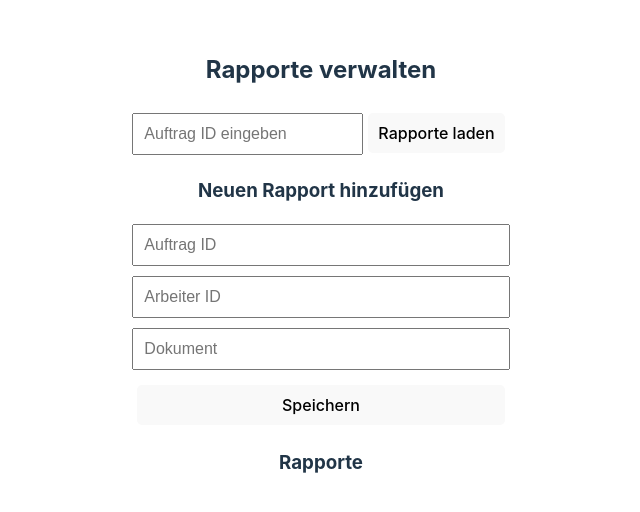
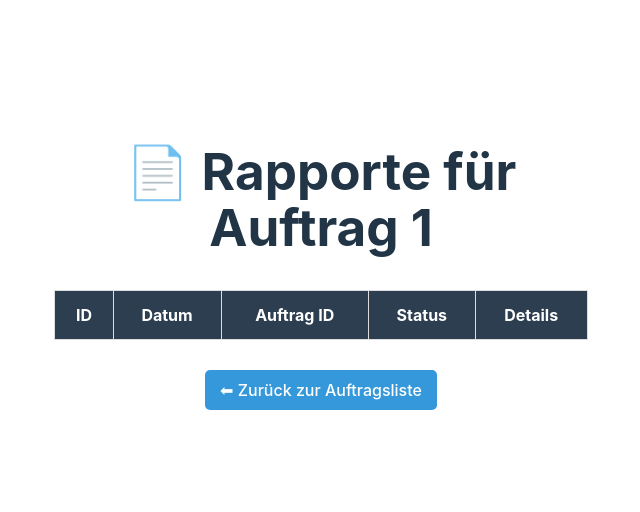
Before and after one commit to awulz/Service-Auftrag, a React (Vite) app in the folder frontend/: page /rapporte/1 in a window 1280 px wide. Shown: the part 136-648 px from the top of the page, without its empty margins (319-959 px from the left). Built offline with nearby package versions, Linux system fonts and the light colour scheme.

Commit message:
Rapporte - Fertig

```diff
--- a/frontend/src/App.jsx
+++ b/frontend/src/App.jsx
@@ -1,7 +1,7 @@
 import { BrowserRouter as Router, Routes, Route } from "react-router-dom";
 import AuftragsListe from "./components/AuftragsListe";
 import AuftragForm from "./components/AuftragForm";
-import Rapporte from "./Rapporte";
+import Rapporte from "./components/Rapporte";
 import Auftragsmanagement from "./components/Auftragsmanagement";
 import AuftragsBearbeitung from "./components/AuftragsBearbeitung";
 import "./App.css";
@@ -13,6 +13,7 @@ function App() {
                 <Routes>
                     <Route path="/" element={<AuftragsListe />} />
                     <Route path="/rapporte/:id" element={<Rapporte />} />
+                    <Route path="/rapporte" element={<Rapporte />} />
                     <Route path="/auftrag-erfassen" element={<AuftragForm />} />
                     <Route path="/auftragsmanagement" element={<Auftragsmanagement />} />
                     <Route path="/auftrag-bearbeiten/:id" element={<AuftragsBearbeitung />} />
--- a/frontend/src/Rapporte.jsx
+++ /dev/null
@@ -1,108 +0,0 @@
-import React, { useState, useEffect } from "react";
-import { getRapporte, createRapport, deleteRapport, markRapportAsVerrechnet } from "./services/api";
-
-const Rapporte = () => {
-    const [rapporte, setRapporte] = useState([]);
-    const [auftragId, setAuftragId] = useState(""); // Welcher Auftrag wird geladen?
-    const [newRapport, setNewRapport] = useState({ auftrag_id: "", arbeiter_id: "", dokument: "" });
-
-
-    const fetchRapporte = async () => {
-        if (!auftragId) return;
-        try {
-            const data = await getRapporte(auftragId);
-            setRapporte(data);
-        } catch (error) {
-            console.error("Fehler beim Laden der Rapporte:", error);
-        }
-    };
-
-
-    const handleSaveRapport = async (event) => {
-        event.preventDefault();
-        try {
-            await createRapport(newRapport);
-            alert("Rapport gespeichert!");
-            fetchRapporte(); // Neu laden
-        } catch (error) {
-            console.error("Fehler beim Speichern:", error);
-        }
-    };
-
-
-    const handleDeleteRapport = async (rapportId) => {
-        try {
-            await deleteRapport(rapportId);
-            alert("Rapport gelöscht!");
-            fetchRapporte();
-        } catch (error) {
-            console.error("Fehler beim Löschen:", error);
-        }
-    };
-
-    const handleMarkVerrechnet = async (rapportId) => {
-        try {
-            await markRapportAsVerrechnet(rapportId);
-            alert("Rapport verrechnet!");
-            fetchRapporte();
-        } catch (error) {
-            console.error("Fehler beim Markieren:", error);
-        }
-    };
-
-    useEffect(() => {
-        fetchRapporte();
-    }, [auftragId]);
-
-    return (
-        <div>
-            <h2>Rapporte verwalten</h2>
-            <input
-                type="number"
-                placeholder="Auftrag ID eingeben"
-                value={auftragId}
-                onChange={(e) => setAuftragId(e.target.value)}
-            />
-            <button onClick={fetchRapporte}>Rapporte laden</button>
-
-            <h3>Neuen Rapport hinzufügen</h3>
-            <form onSubmit={handleSaveRapport}>
-                <input
-                    type="number"
-                    placeholder="Auftrag ID"
-                    value={newRapport.auftrag_id}
-                    onChange={(e) => setNewRapport({ ...newRapport, auftrag_id: e.target.value })}
-                    required
-                />
-                <input
-                    type="number"
-                    placeholder="Arbeiter ID"
-                    value={newRapport.arbeiter_id}
-                    onChange={(e) => setNewRapport({ ...newRapport, arbeiter_id: e.target.value })}
-                    required
-                />
-                <input
-                    type="text"
-                    placeholder="Dokument"
-                    value={newRapport.dokument}
-                    onChange={(e) => setNewRapport({ ...newRapport, dokument: e.target.value })}
-                    required
-                />
-                <button type="submit">Speichern</button>
-            </form>
-
-            <h3>Rapporte</h3>
-            <ul>
-                {rapporte.map((rapport) => (
-                    <li key={rapport.id}>
-                        {rapport.dokument} - Arbeiter: {rapport.arbeiter_id} -
-                        <button onClick={() => handleDeleteRapport(rapport.id)}>Löschen</button>
-                        <button onClick={() => handleMarkVerrechnet(rapport.id)}>Als verrechnet markieren</button>
-                    </li>
-                ))}
-            </ul>
-        </div>
-    );
-};
-
-export default Rapporte;
--- a/frontend/src/components/Auftragsmanagement.jsx
+++ b/frontend/src/components/Auftragsmanagement.jsx
@@ -50,7 +50,7 @@ function Auftragsmanagement() {
                                     <Link to={`/auftrag-bearbeiten/${auftrag.id}`}>
                                         <button className="btn bearbeiten">✏ Bearbeiten</button>
                                     </Link>
-                                    <Link to={`/rapporte/${auftrag.id}`}>
+                                    <Link to= "./rapporte">
                                         <button className="btn rapport">📄 Rapport</button>
                                     </Link>
                                 </td>
--- a/frontend/src/Rapporte.css
+++ b/frontend/src/components/Rapporte.css
@@ -32,10 +32,9 @@
 
 .btn {
     padding: 10px 15px;
-    margin: 10px;
+    font-size: 16px;
     border: none;
     cursor: pointer;
-    font-size: 16px;
     border-radius: 5px;
     transition: 0.3s;
 }
--- /dev/null
+++ b/frontend/src/components/Rapporte.jsx
@@ -0,0 +1,35 @@
+import { useParams, Link } from "react-router-dom";
+import "./Rapporte.css";
+
+function Rapporte() {
+    const { id } = useParams();
+
+    return (
+        <div className="rapporte-container">
+            <h1>📄 Rapporte für Auftrag {id || "alle"}</h1>
+
+            <table className="rapporte-tabelle">
+                <thead>
+                    <tr>
+                        <th>ID</th>
+                        <th>Datum</th>
+                        <th>Auftrag ID</th>
+                        <th>Status</th>
+                        <th>Details</th>
+                    </tr>
+                </thead>
+                <tbody>
+                    {/* API-Daten hier einfügen */}
+                </tbody>
+            </table>
+
+            <div className="button-container">
+                <Link to="/">
+                    <button className="btn zurück">⬅ Zurück zur Auftragsliste</button>
+                </Link>
+            </div>
+        </div>
+    );
+}
+
+export default Rapporte;
```
